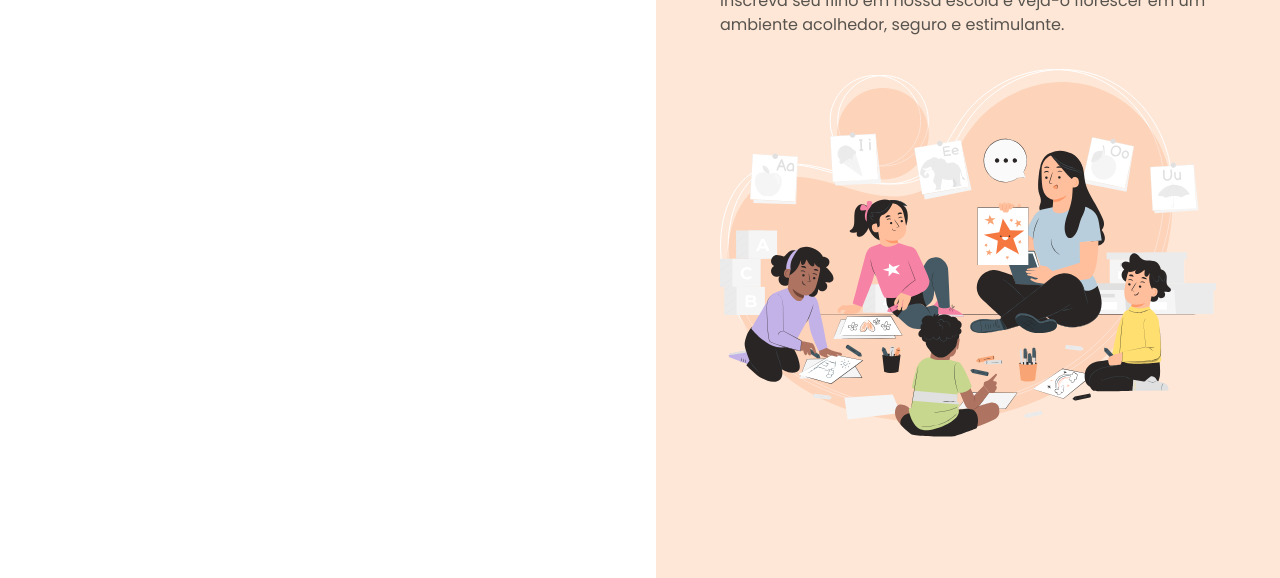
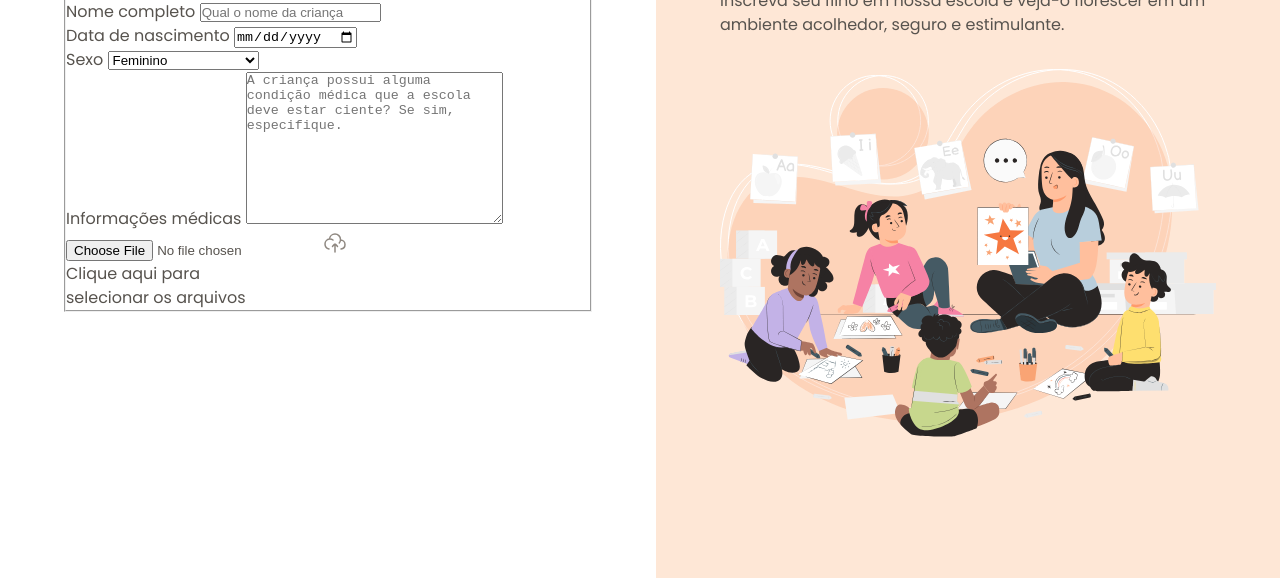
Before and after one commit to LeonardoReichardt/project-estrelas-do-amanha, a plain HTML site: page index.html in a window 1280 px wide. Shown: the part 222-800 px from the top of the page. Drawn offline with Linux system fonts and the light colour scheme.

Commit message:
starting form

```diff
--- a/index.html
+++ b/index.html
@@ -21,6 +21,46 @@
                 </div>
                 <h1>Formulário de matrícula</h1>
                 <p>Preencha os dados abaixo para matricular seu filho na escola de educação infantil Estrelas do Amanhã.</p>
+
+                <form method="post" enctype="multipart/form-data">
+                    <fieldset class="child-info">
+                        <legend>Informações da criança</legend>
+
+                        <div class="input-wrapper">
+                            <label for="fullname">Nome completo</label>
+                            <input type="text" name="fullname" id="fullname" placeholder="Qual o nome da criança">
+                        </div>
+
+                        <div class="input-wrapper">
+                            <label for="birth">Data de nascimento</label>
+                            <input type="date" name="birth" id="birth" lang="pt-br">
+                        </div>
+
+                        <div class="select-wrapper">
+                            <label for="gender">Sexo</label>
+                            <select name="gender" id="gender">
+                                <option value="female">Feminino</option>
+                                <option value="male">Masculino</option>
+                                <option value="na">Prefiro não responder</option>
+                            </select>
+                        </div>
+
+                        <div class="textarea-wrapper">
+                            <label for="medical-info">Informações médicas</label>
+                            <textarea name="medical-info" id="medical-info" cols="30" rows="10" placeholder="A criança possui alguma condição médica que a escola deve estar ciente? Se sim, especifique."></textarea>
+                        </div>
+
+                        <div class="droparea-wrapper">
+                            <input type="file" id="birth-file" name="birth-file">
+                            <img src="assets/icons/cloud-upload.svg" alt="">
+                            <p>
+                                Clique aqui para <br>
+                                selecionar os arquivos
+                            </p>
+                        </div>
+
+                    </fieldset>
+                </form>
             </div>
         </main>
         <aside>
@@ -29,7 +69,7 @@
                     <img src="assets/logo.svg" alt="Estrelas do Amanhã">
                     <h2>
                         Porque cada momento de
-                        <span>aprendizado</span >
+                        <span>aprendizado</span>
                         conta
                     </h2>
                     <p>Inscreva seu filho em nossa escola e veja-o florescer em um ambiente acolhedor, seguro e estimulante.</p>
```
